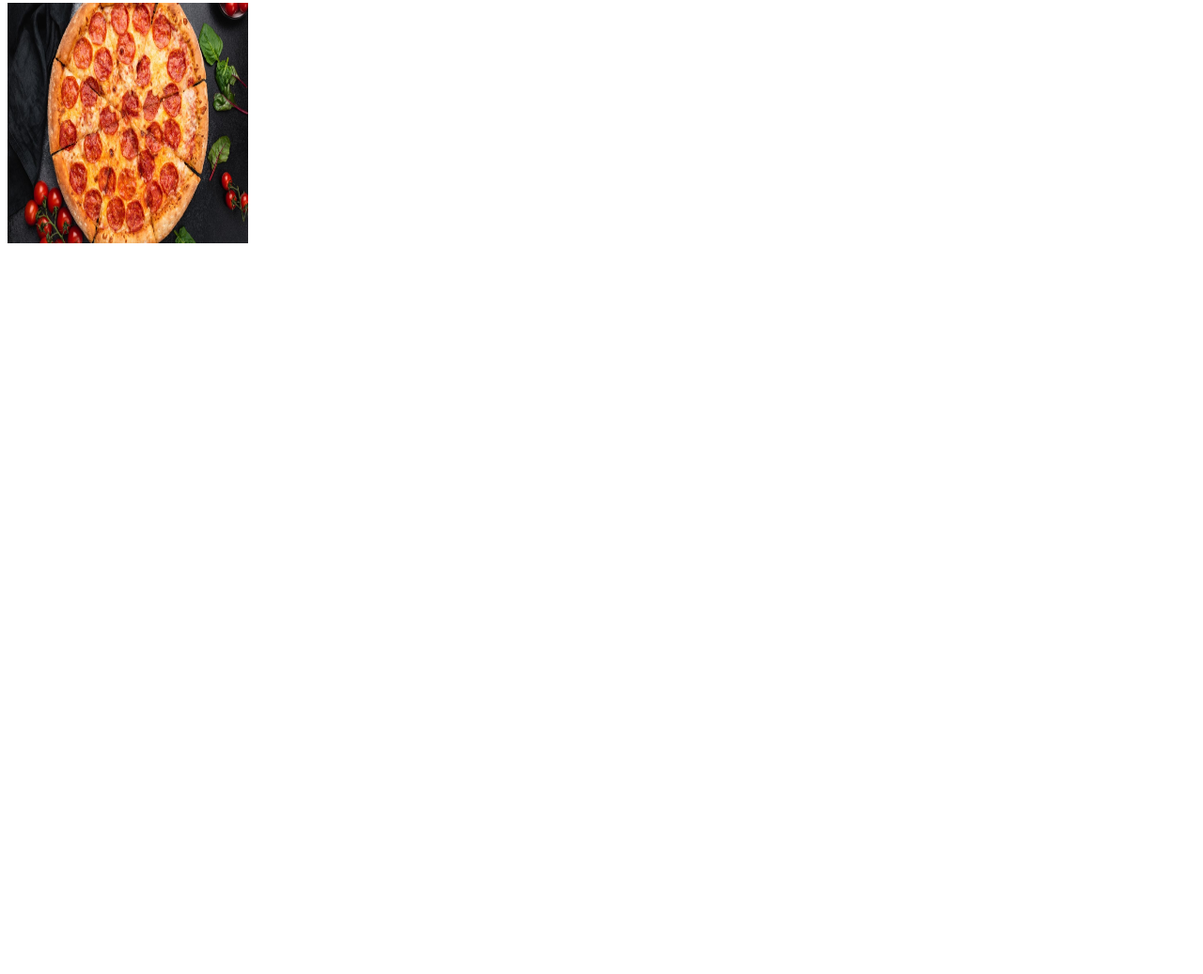
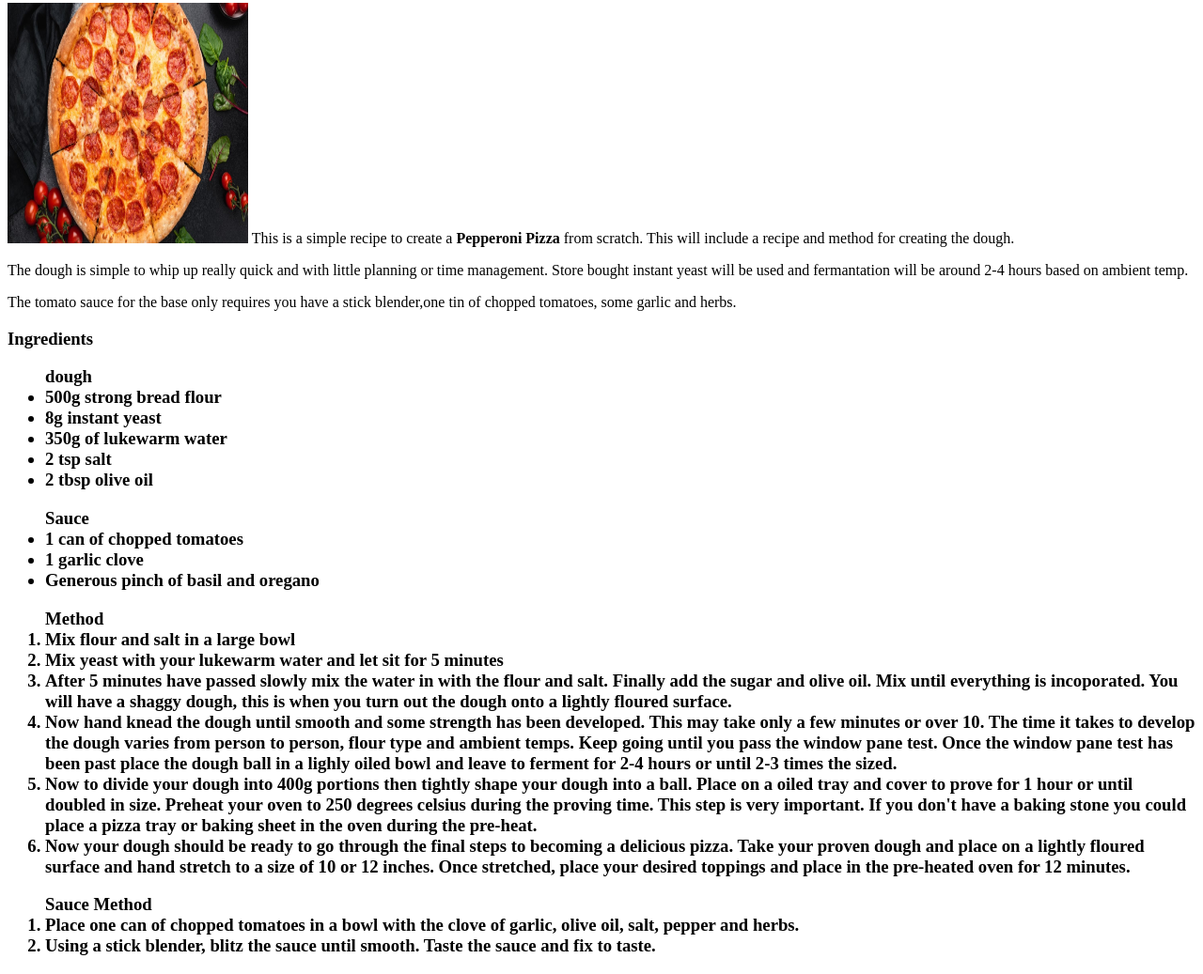
Before and after one commit to LiamMurray433/odin-recipes, a plain HTML site: page recipes/pizza.html in a window 1280 px wide. Shown: the part 77-1114 px from the top of the page at 94% size. Before the commit the page ends 800 px from the top, so only its background shows below. Drawn offline with Linux system fonts and the light colour scheme.

Commit message:
adding new files and committ mods

```diff
--- a/recipes/pizza.html
+++ b/recipes/pizza.html
@@ -9,5 +9,72 @@
 <body>
     <h1>Pepperoni Pizza</h1>
     <img src="/pizza.jpg" alt="Pepperoni Pizza" style="width: 256px; height: 256px;">
+    <description>This is a simple recipe to create a <strong>Pepperoni Pizza</strong> from scratch. This will include a recipe and method for creating the dough.</description>
+    <p>
+        The dough is simple to whip up really quick and with little planning or time management. Store bought instant yeast will be used and fermantation will be
+        around 2-4 hours based on ambient temp.
+    </p>
+    <p>The tomato sauce for the base only requires you have a stick blender,one tin of chopped tomatoes, some garlic
+        and herbs.
+    </p>
+    <h3>
+        Ingredients
+        <ul>
+            dough
+            <li>500g strong bread flour</li>
+            <li>8g instant yeast</li>
+            <li>350g of lukewarm water</li>
+            <li>2 tsp salt</li>
+            <li>2 tbsp olive oil</li>
+        </ul>
+        <ul>
+            Sauce
+            <li>
+                1 can of chopped tomatoes
+            </li>
+            <li>
+                1 garlic clove
+            </li>
+            <li>
+                Generous pinch of basil and oregano
+            </li>
+        </ul>
+        <ol> Method
+            <li>Mix flour and salt in a large bowl</li>
+            <li>Mix yeast with your lukewarm water and let sit for 5 minutes</li>
+            <li>
+                After 5 minutes have passed slowly mix the water in with the flour
+                and salt. Finally add the sugar and olive oil. Mix until everything is incoporated.
+                You will have a shaggy dough, this is when you turn out the dough onto a lightly floured surface.
+            </li>
+            <li>
+                Now hand knead the dough until smooth and some strength has been developed. This may take only a few minutes or over 10.
+                The time it takes to develop the dough varies from person to person, flour type and ambient temps. Keep going until you pass the window pane test.
+                Once the window pane test has been past place the dough ball in a lighly oiled bowl and leave to ferment for 2-4 hours or until 2-3 times the sized.
+            </li>
+            <li>
+                Now to divide your dough into 400g portions then tightly shape your dough into a ball. Place on a oiled tray and cover to prove for 1 hour or until doubled in size.
+                Preheat your oven to 250 degrees celsius during the proving time. This step is very important.
+                If you don't have a baking stone you could place a pizza tray or baking sheet in the oven during the pre-heat.
+            </li>
+            <li>
+                Now your dough should be ready to go through the final steps to becoming a delicious pizza.
+                Take your proven dough and place on a lightly floured surface and hand stretch to a size of 10 or 12 inches. Once stretched, place your desired toppings and place in the pre-heated oven
+                for 12 minutes.
+            </li>
+        </ol>
+
+        <ol>
+            Sauce Method
+            <li>
+                Place one can of chopped tomatoes in a bowl with the clove of garlic, olive oil, salt, pepper and herbs.
+            </li>
+            <li>
+                Using a stick blender, blitz the sauce until smooth. Taste the sauce and fix to taste.
+            </li>
+        </ol>
+    </h2>
+
+
 </body>
 </html>
```
Also changed, not shown: index.html (+12 -1 lines), recipes/fried_egg.html (added, +12 -0 lines), recipes/tomato_sauce.html (added, +12 -0 lines).
